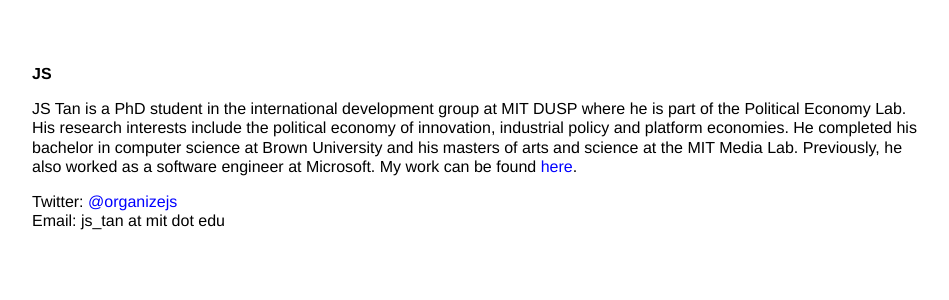
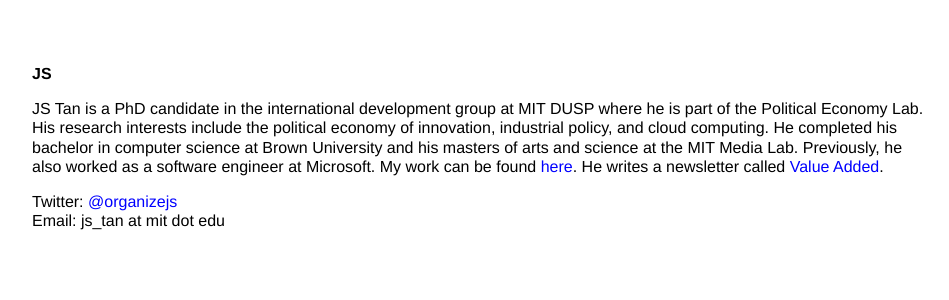
Before and after one commit to organizejs/organizejs.github.io, a Jekyll site: the page built from index.html, in a window 1280 px wide. Shown: the top 300 px of the page, without its empty margins (158-1107 px from the left). Built offline with Jekyll 4.4.1, drawn with Linux system fonts in a browser that asks for light colours.

Commit message:
Update index.html

```diff
--- a/index.html
+++ b/index.html
@@ -7,7 +7,7 @@
     <b>JS</b>
   </p>
   <p>
-    JS Tan is a PhD student in the international development group at MIT DUSP where he is part of the Political Economy Lab. His research interests include the political economy of innovation, industrial policy and platform economies. He completed his bachelor in computer science at Brown University and his masters of arts and science at the MIT Media Lab. Previously, he also worked as a software engineer at Microsoft. My work can be found <a href="https://www.zotero.org/js_tan">here</a>.
+    JS Tan is a PhD candidate in the international development group at MIT DUSP where he is part of the Political Economy Lab. His research interests include the political economy of innovation, industrial policy, and cloud computing. He completed his bachelor in computer science at Brown University and his masters of arts and science at the MIT Media Lab. Previously, he also worked as a software engineer at Microsoft. My work can be found <a href="https://www.zotero.org/js_tan">here</a>. He writes a newsletter called <a href="https://highvalueadded.substack.com/">Value Added</a>.
   <p>
   <p>
     Twitter: <a href="https://www.twitter.com/organizejs">@organizejs</a>
```
